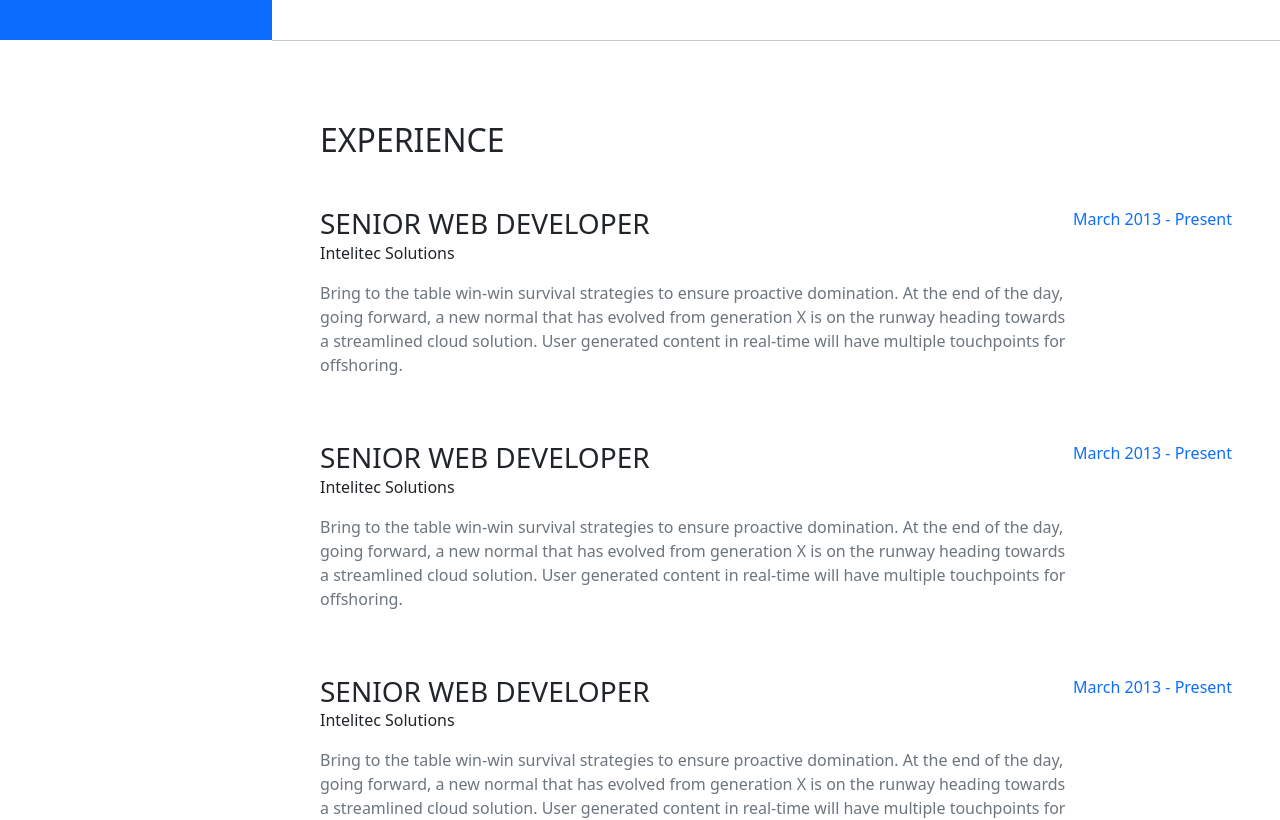
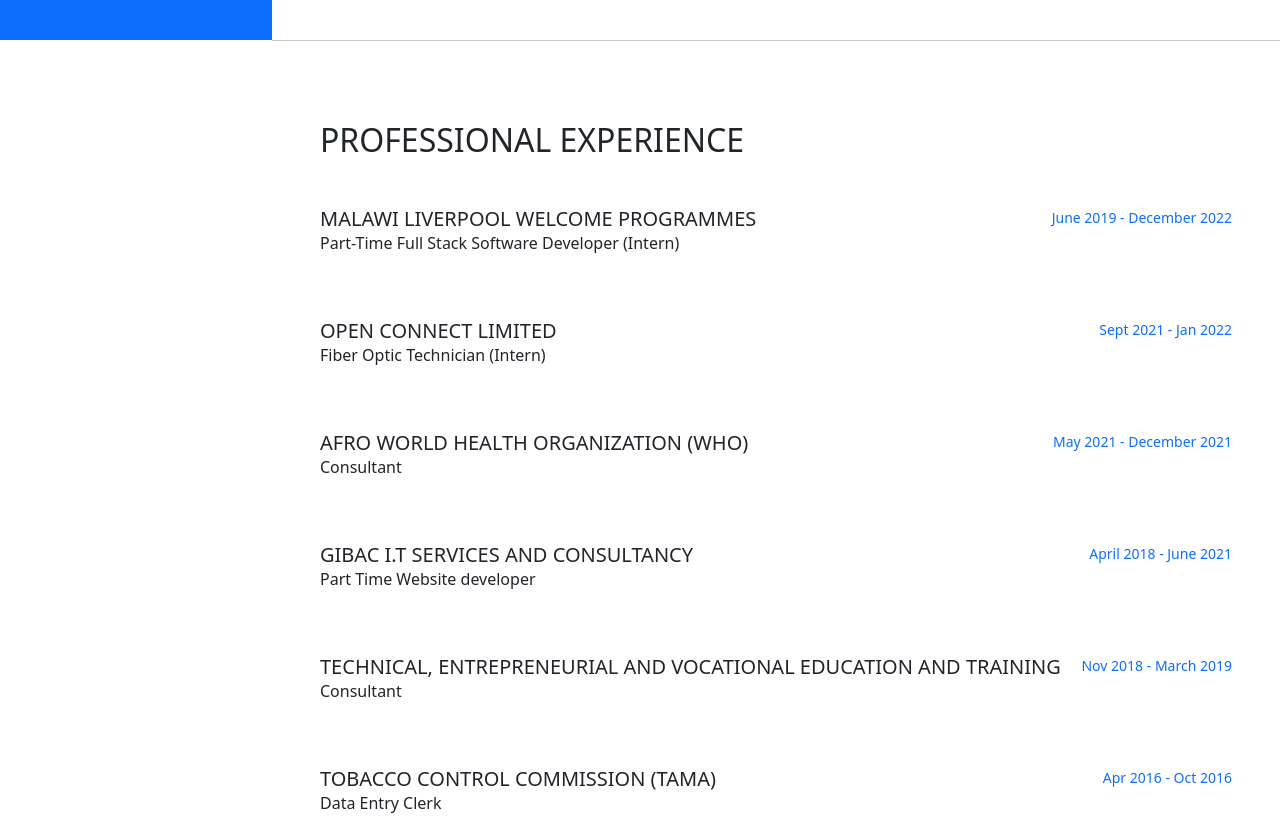
Before and after one commit to mcleanka/mcleanka.github.io, a React (Create React App) app: page / in a window 1280 px wide. Shown: the part 760-1580 px from the top of the page. Built offline with nearby package versions, Linux system fonts and the light colour scheme; no server answers; data requests are answered from the project's data file.

Commit message:
Code refactoring

```diff
--- a/src/App.tsx
+++ b/src/App.tsx
@@ -28,9 +28,9 @@
 				<hr className='m-0' />
 				<Experience />
 				<hr className='m-0' />
+				<Skills />
+				<hr className='m-0' />
 				<Education />
-				<hr className='m-0' />
-				<Skills />
 				<hr className='m-0' />
 				<Repositories />
 				<hr className='m-0' />
--- a/src/components/ExperienceCard.tsx
+++ b/src/components/ExperienceCard.tsx
@@ -1,22 +1,25 @@
 import React from 'react'
+import { IExperience } from '../types/Experience.type'
 
-export default function ExperienceCard() {
+export default function ExperienceCard(props: IExperience) {
 	return (
 		<>
 			<div className="d-flex flex-column flex-md-row justify-content-between mb-5">
 				<div className="flex-grow-1">
-					<h3 className="mb-0">Senior Web Developer</h3>
-					<div className="subheading mb-3">Intelitec Solutions</div>
-					<p className='text-muted'>
-						Bring to the table win-win survival strategies to ensure proactive
-						domination. At the end of the day, going forward, a new normal that
-						has evolved from generation X is on the runway heading towards a
-						streamlined cloud solution. User generated content in real-time will
-						have multiple touchpoints for offshoring.
-					</p>
+					<h3 className="mb-0 h5">{props.CompanyName}</h3>
+					<div className="subheading mb-3">{props.JobTitle}</div>
+					<p className='text-muted'>{props.JobDescription}</p>
 				</div>
-				<div className="flex-shrink-0">
-					<span className="text-primary">March 2013 - Present</span>
+				<div className="flex-shrink-0 text-primary small">
+					<span>
+						{props.StartDate}
+					</span>
+					<span>
+						{' - '}
+					</span>
+					<span>
+						{props.EndDate}
+					</span>
 				</div>
 			</div>
 		</>
--- a/src/components/Sidebar.tsx
+++ b/src/components/Sidebar.tsx
@@ -8,6 +8,7 @@
 const links: string[] = [
 	'about',
 	'experience',
+	'skills',
 	'education',
 	'repositories',
 	'interests',
--- a/src/pages/Experience.tsx
+++ b/src/pages/Experience.tsx
@@ -21,7 +21,7 @@
 	return (
 		<section className="resume-section" id="experience">
 			<div className="resume-section-content">
-				<h2 className="mb-5">Experience</h2>
+				<h2 className="mb-5">{'PROFESSIONAL EXPERIENCE'}</h2>
 
 				{
 					experiences?.map((experience: any, key: number): JSX.Element => <ExperienceCard key={key} {...experience} />)
```
Also changed, not shown: src/types/Experience.type.tsx (+5 -5 lines).
